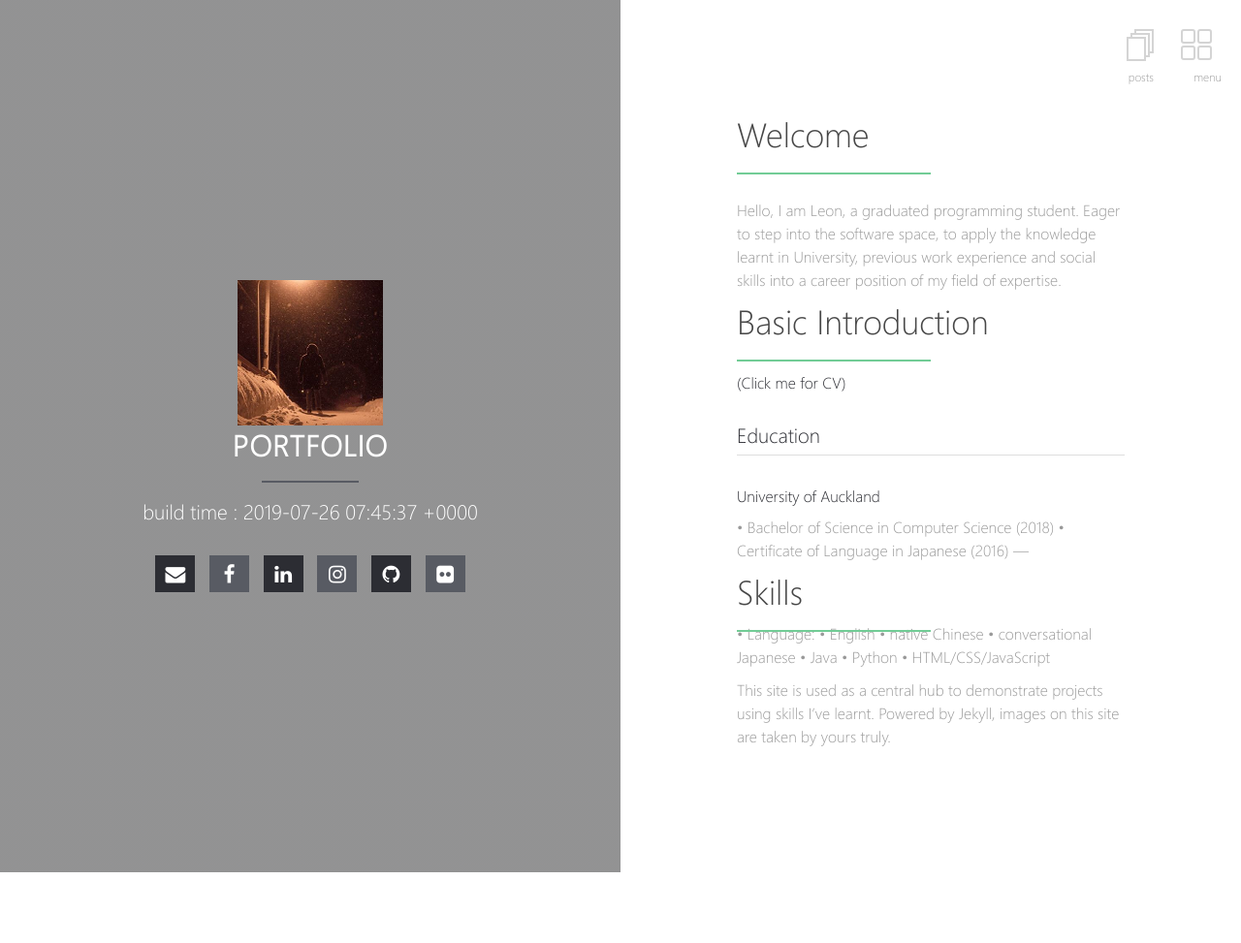
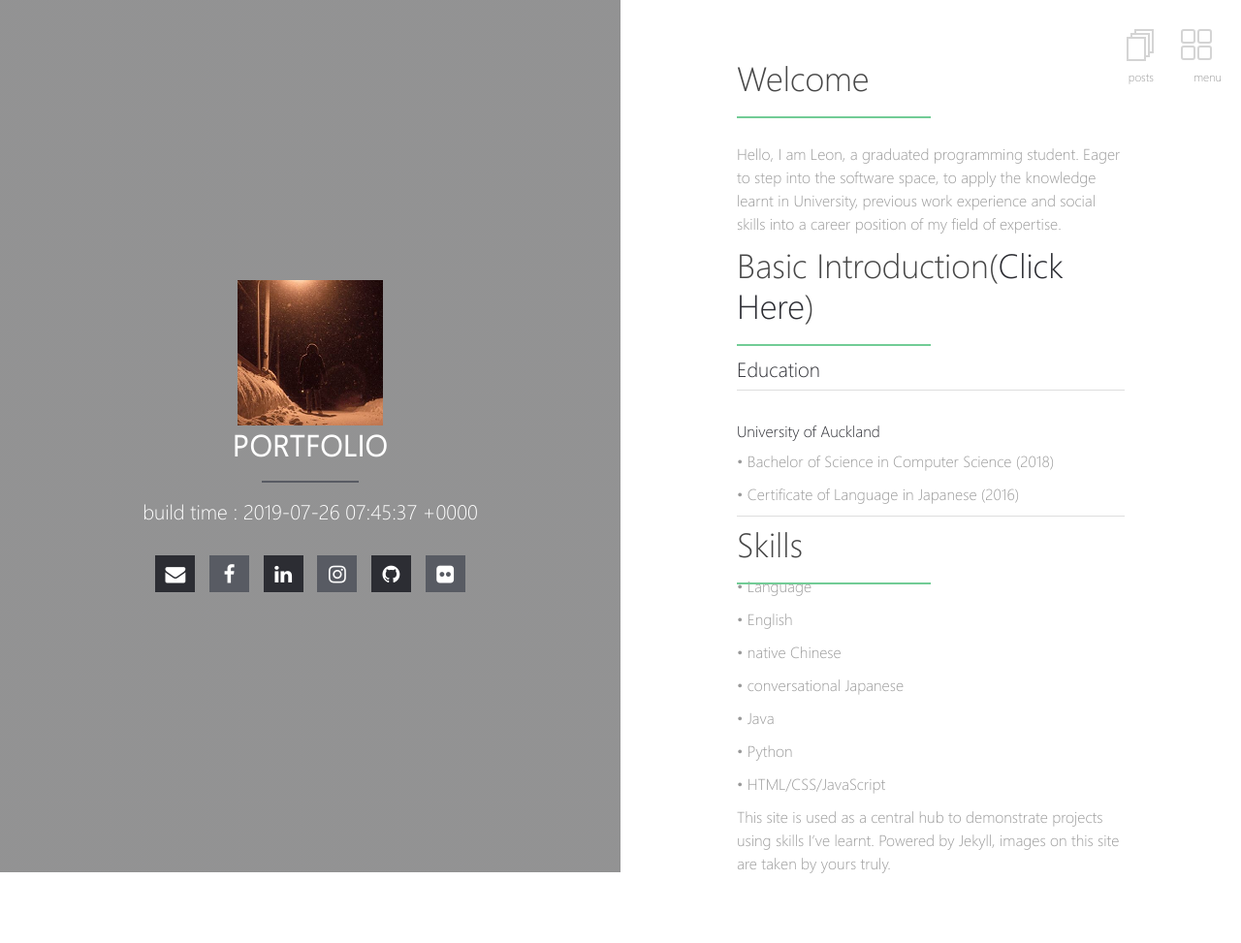
Before and after one commit to clearlyjustmayo/Portfolio, a Jekyll site: the page built from index.md, in a window 1280 px wide. Shown: the whole page at 97% size. Built offline with Jekyll 4.4.1, drawn with Linux system fonts in a browser that asks for light colours; comment, search, counter and statistics services are not loaded; before the commit the page ends 900 px from its top, so only the background shows below that.

Commit message:
list update 3

```diff
--- a/index.md
+++ b/index.md
@@ -7,21 +7,29 @@ title: Welcome
 
 Hello, I am Leon, a graduated programming student. Eager to step into the software space, to apply the knowledge learnt in University, previous work experience and social skills into a career position of my field of expertise.
 
-## Basic Introduction
-#### ([Click me for CV][cv])
+## Basic Introduction([Click Here][cv])
 ### Education
 ---
 #### University of Auckland
+
 •	Bachelor of Science in Computer Science (2018)
+
 •	Certificate of Language in Japanese (2016)
+
 ---
 ## Skills
-•	Language:
+•	Language
+
   • English
+
   • native Chinese
+
   • conversational Japanese
+
 •	Java
+
 •	Python
+
 •	HTML/CSS/JavaScript
 
 This site is used as a central hub to demonstrate projects using skills I've learnt.
```
